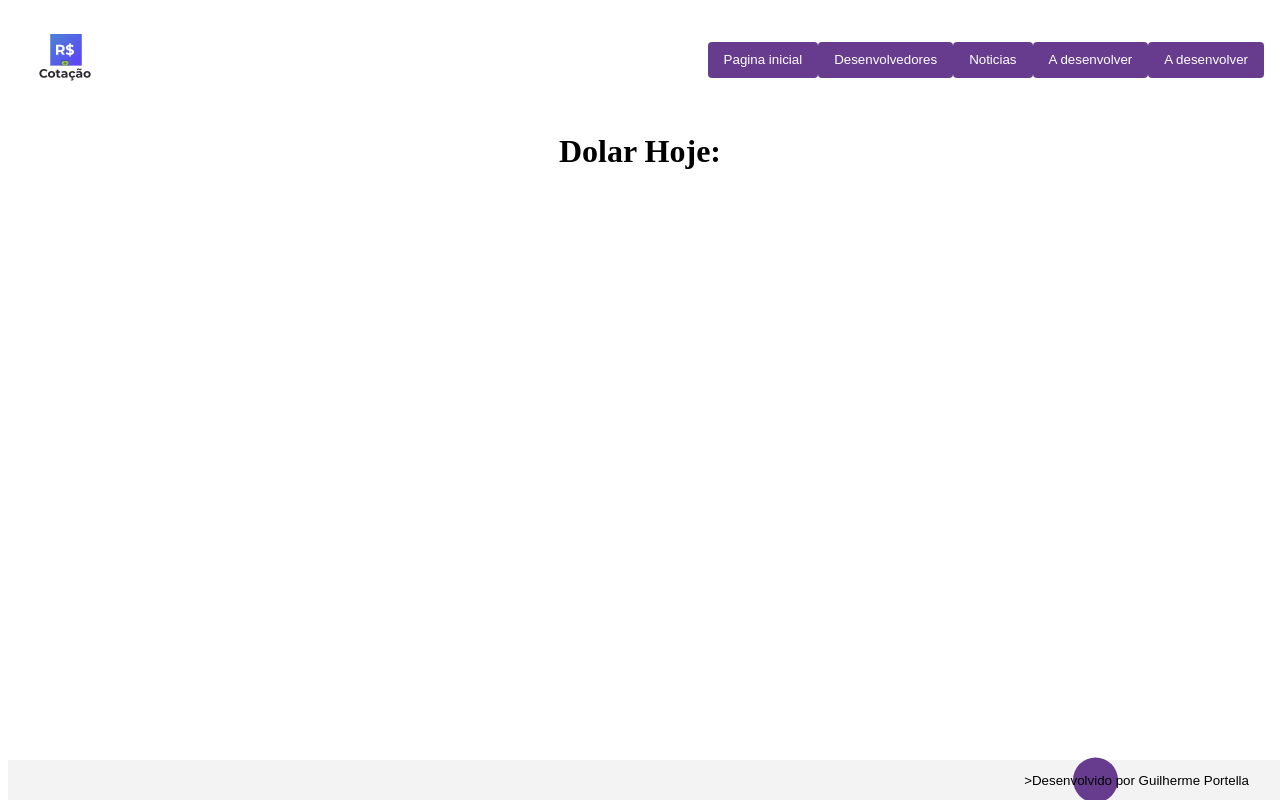
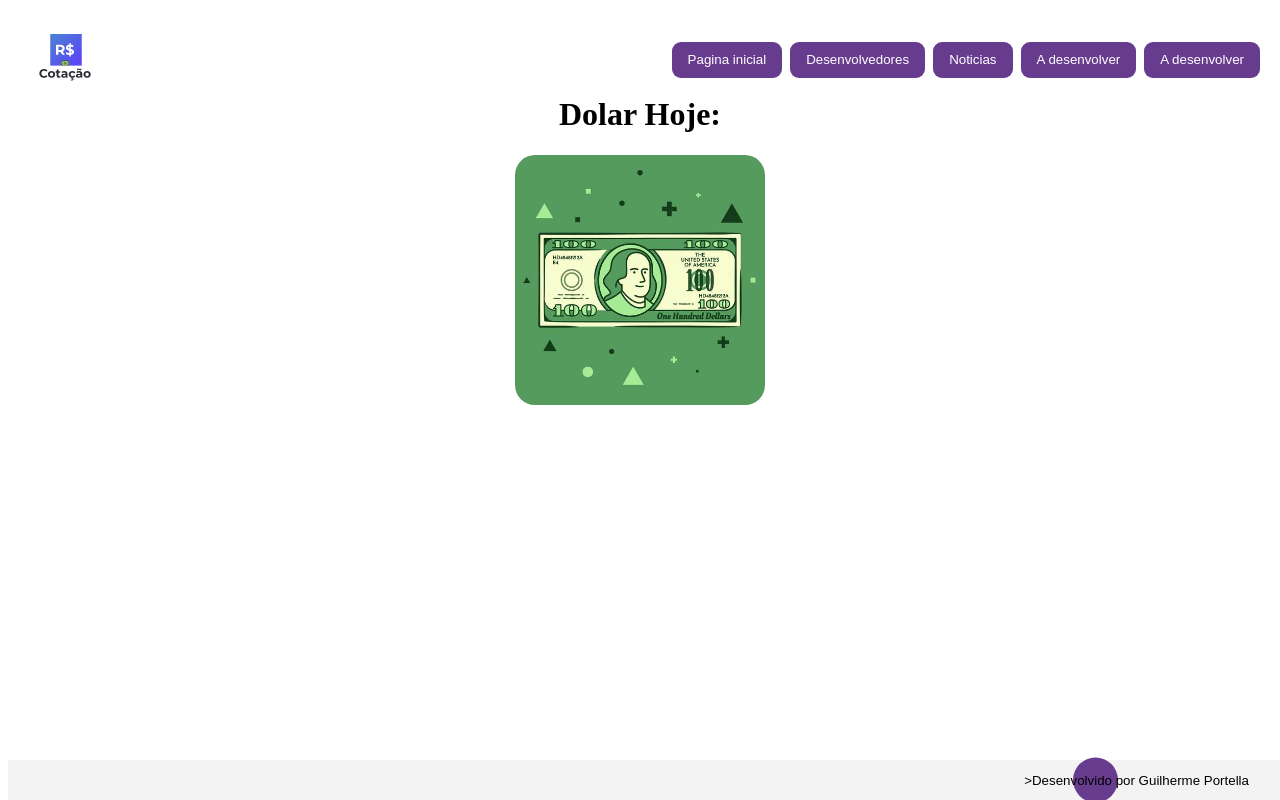
Before and after one commit to GuilhermePortella/sitecotacaodolar, an Angular app: page / in a window 1280 px wide. Built offline with nearby package versions, Linux system fonts and the light colour scheme.

Commit message:
Trabalhando no body

```diff
--- a/src/app/components/home/home.component.css
+++ b/src/app/components/home/home.component.css
@@ -4,6 +4,13 @@ body{
 button{
     color: white;
     background-color: rgb(103, 60, 143);
+}
+.conteudo_pag{
+    position: absolute;
+    top: 30%;
+    left: 50%;
+    transform: translate(-50%, -50%);
+
 }
 .logoImg{
     width: 100px;
@@ -14,7 +21,7 @@ button{
     justify-content: space-between;
 }
 .nav_logo{
-    color: #aff;
+    color: rgb(103, 60, 143);
 }
 .nav_list{
     list-style: none;
@@ -22,13 +29,13 @@ button{
     column-gap: 20px;
 }
 .nav_link{
-    display: inline-block;
+    display: inline;
     text-decoration: none;
-
-    border-radius: 4px;
+    border-radius: 9px;
     background-color: rgb(103, 60, 143);
     color: white;
     position: relative;
+    margin: 0 4px 0 4px;
 }
 .nav_link::after{
     content: '';
@@ -46,3 +53,49 @@ button{
     transform: scaleX(1);
     transform-origin: left;
 }
+.card{
+    position: relative;
+    width: 250px;
+    height: 250px;
+    background-image: url("../../../assets/dolar_image.jpg");
+    background-repeat: no-repeat;
+    background-size: cover;
+    border-radius: 20px;
+    z-index: 1;
+    overflow: hidden;
+}
+.card::before,
+.card::after{
+    content: '';
+    position: absolute;
+    left: 0;
+    width: 100%;
+    height: calc(60% + 35px);
+    background-color: rgb(103, 60, 143);
+    transition: transform .5s .25s ease-in;
+    z-index: -1;
+}
+.card::before{
+    top: 0;
+    clip-path: polygon(0 0, 100% 0, 100% 45%, 0% 100%);
+    transform: translateY(-100%);
+
+}
+.card::after{
+    bottom: 0;
+    clip-path: polygon(0 55%, 100% 0, 100% 100%, 0% 100%);
+    transform: translateY(100%);
+
+}
+.card_content{
+    opacity: 0;
+    transition: opacity .25s;
+}
+.card:hover::before,
+.card:hover::after{
+    transform: translateY(0);
+}
+.card:hover .card_content{
+    opacity: 1;
+    transition-delay: .75s;
+}
--- a/src/app/components/home/home.component.html
+++ b/src/app/components/home/home.component.html
@@ -1,11 +1,13 @@
 <!DOCTYPE html>
 <html lang="pt">
+
 <head>
   <meta charset="UTF-8">
   <meta http-equiv="X-UA-Compatible" content="IE=edge">
   <meta name="viewport" content="width=device-width, initial-scale=1.0">
   <title>Home</title>
 </head>
+
 <body>
 
   <!--
@@ -53,8 +55,16 @@
 
   </div>
 
+  <div class="conteudo_pag">
 
     <h1>Dolar Hoje: </h1>
+
+    <article class="card">
+      <div class="card_content">
+        <h3 class="card_title">Dolar</h3>
+        <p class="card_description">Uma breve descrição aqui</p>
+      </div>
+    </article>
 
 
 
@@ -68,6 +78,7 @@
         </button>
     -->
 
+  </div>
+</body>
 
-</body>
 </html>
```
Also changed, not shown: src/app/components/home/logo.png (added), src/assets/dolar_image.jpg (added). Lines whose indentation alone changed are shown as unchanged.
